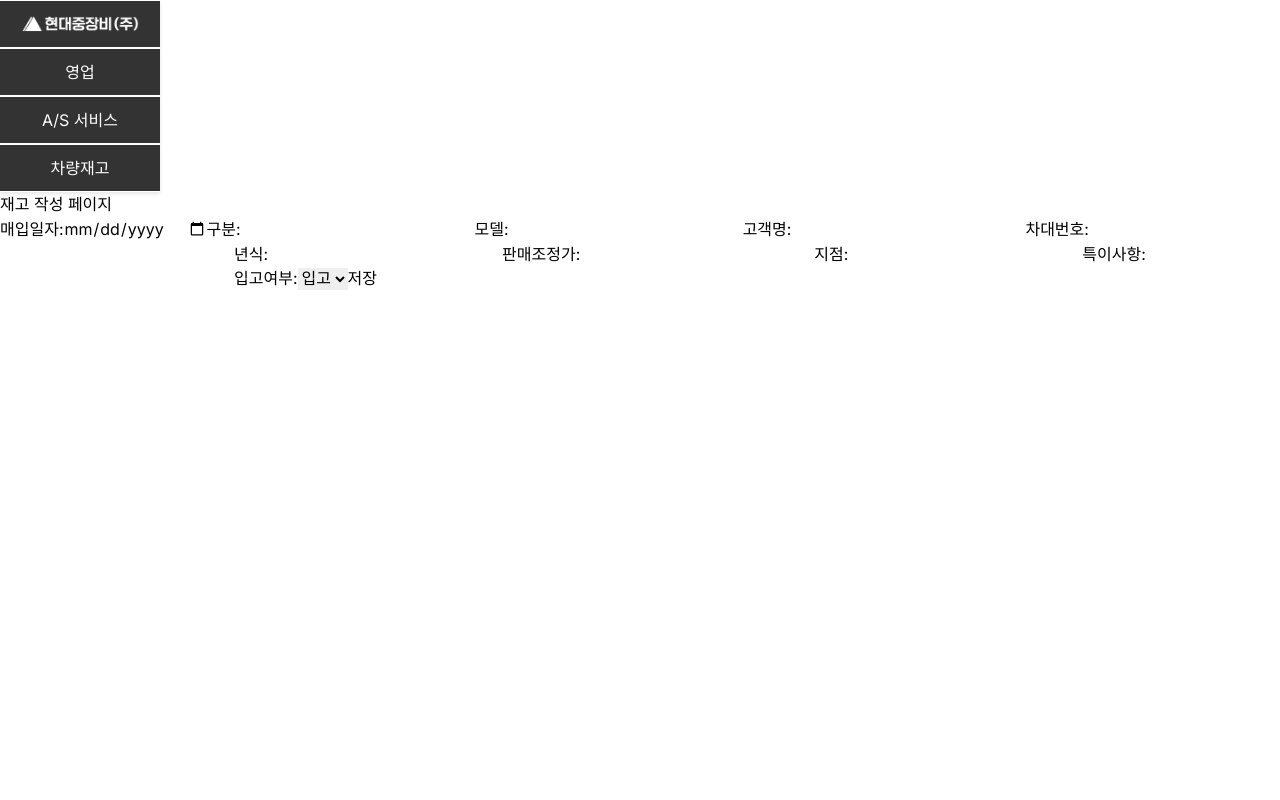
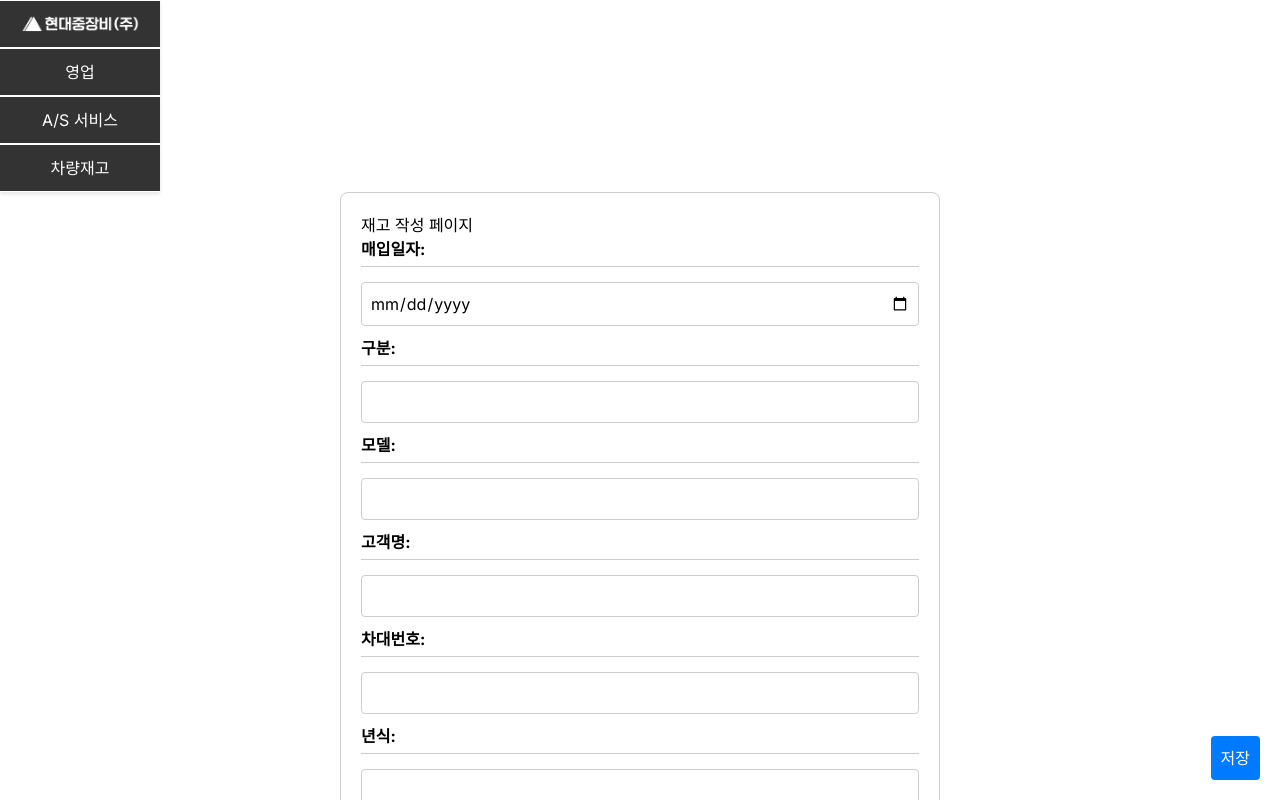
Before and after one commit to Jeongp4939/Jangbe, a Next.js app in the folder jangbe/: page /products/enter_products in a window 1280 px wide. Shown: the top 800 px of the page. Built offline with nearby package versions, Linux system fonts and the light colour scheme.

Commit message:
재고 작성 페이지 css 추가

```diff
--- a/jangbe/app/products/enter_products/page.tsx
+++ b/jangbe/app/products/enter_products/page.tsx
@@ -1,5 +1,7 @@
-import NavBar from '../../navbar';
-import styles from '../styles.module.css'; // 스타일 파일 가져오기
+// Enter_Products.tsx
+
+import NavBar from '../../NavBar';
+import styles from './styles.module.css' ;
 
 export default function Enter_Products() {
   return (
@@ -8,7 +10,7 @@ export default function Enter_Products() {
       <div className={styles.container}>
         <h1>재고 작성 페이지</h1>
 
-        {/* 입력 폼 */}
+
         <form className={styles.form}>
           <label htmlFor="purchaseDate">매입일자:</label>
           <input type="date" id="purchaseDate" name="purchaseDate" />
@@ -22,8 +24,9 @@ export default function Enter_Products() {
           <label htmlFor="customerName">고객명:</label>
           <input type="text" id="customerName" name="customerName" />
 
+
           <label htmlFor="chassisNumber">차대번호:</label>
-          <input type="text" id="chassisNumber" name="chassisNumber" />
+          <input type="number" id="chassisNumber" name="chassisNumber" />
 
           <label htmlFor="year">년식:</label>
           <input type="number" id="year" name="year" />
@@ -31,8 +34,12 @@ export default function Enter_Products() {
           <label htmlFor="salePrice">판매조정가:</label>
           <input type="text" id="salePrice" name="salePrice" />
 
+
           <label htmlFor="branch">지점:</label>
-          <input type="text" id="branch" name="branch" />
+          <select id="branch" name="branch">
+            <option value="음성">음성</option>
+            <option value="광주">광주</option>
+          </select>
 
           <label htmlFor="remark">특이사항:</label>
           <input type="text" id="remark" name="remark" />
--- /dev/null
+++ b/jangbe/app/products/enter_products/styles.module.css
@@ -0,0 +1,55 @@
+/* styles.module.css */
+
+.container {
+    max-width: 600px;
+    margin: 0 auto;
+    padding: 20px;
+    border: 1px solid #ccc;
+    border-radius: 8px;
+}
+
+.form {
+    display: grid;
+    gap: 10px;
+}
+
+.form label {
+    font-weight: bold;
+}
+
+.form input,
+.form select {
+    width: 100%;
+    padding: 8px;
+    border: 1px solid #ccc;
+    border-radius: 4px;
+}
+
+/* 특이사항 칸 크기 조정 */
+#remark {
+    height: 100px; /* 높이를 조정하여 특이사항 칸을 크게 만듭니다 */
+}
+
+
+.submitButton {
+    position: fixed;
+    bottom: 20px;
+    right: 20px;
+    padding: 10px;
+    background-color: #007bff;
+    color: white;
+    border: none;
+    border-radius: 4px;
+    cursor: pointer;
+}
+
+.submitButton:hover {
+    background-color: #0056b3;
+}
+
+
+.form label {
+    border-bottom: 1px solid #ccc;
+    padding-bottom: 5px;
+    margin-bottom: 5px;
+}
--- a/jangbe/app/products/eumseong-products/page.tsx
+++ b/jangbe/app/products/eumseong-products/page.tsx
@@ -1,6 +1,8 @@
-// EumseongProducts.tsx
-import NavBar from '../../navbar';
+'use client'
+
+import NavBar from '../../NavBar';
 import styles from '../styles.module.css';
+import { useRouter } from 'next/navigation';
 
 const dummyData = [
   {
@@ -32,6 +34,14 @@ const dummyData = [
 ];
 
 export default function EumseongProducts() {
+
+  const router = useRouter();
+
+  const handleEnterProducts = () => {
+    router.push('/products/enter_products');
+  };
+
+
   return (
     <>
       <div>
@@ -73,6 +83,7 @@ export default function EumseongProducts() {
               ))}
             </tbody>
           </table>
+          <button className={styles.button} onClick={handleEnterProducts}>재고 작성</button>
         </div>
       </div>
     </>
--- a/jangbe/app/products/gwangju-products/page.tsx
+++ b/jangbe/app/products/gwangju-products/page.tsx
@@ -1,5 +1,8 @@
-import NavBar from '../../navbar'
+'use client'
+
+import NavBar from '../../NavBar';
 import styles from '../styles.module.css';
+import { useRouter } from 'next/navigation';
 
 const dummyData = [
   {
@@ -31,6 +34,14 @@ const dummyData = [
 ];
 
 export default function GwangjuProducts() {
+
+  const router = useRouter();
+
+  const handleEnterProducts = () => {
+    router.push('/products/enter_products');
+  };
+
+
   return (
     <>
      <div>
@@ -72,6 +83,7 @@ export default function GwangjuProducts() {
               ))}
             </tbody>
           </table>
+          <button className={styles.button} onClick={handleEnterProducts}>재고 작성</button>
         </div>
       </div>
     </>
--- a/jangbe/app/products/whole-products/page.tsx
+++ b/jangbe/app/products/whole-products/page.tsx
@@ -1,6 +1,6 @@
 'use client'
 
-import NavBar from '../../navbar';
+import NavBar from '../../NavBar';
 import styles from '../styles.module.css';
 import { useRouter } from 'next/navigation';
 
```
